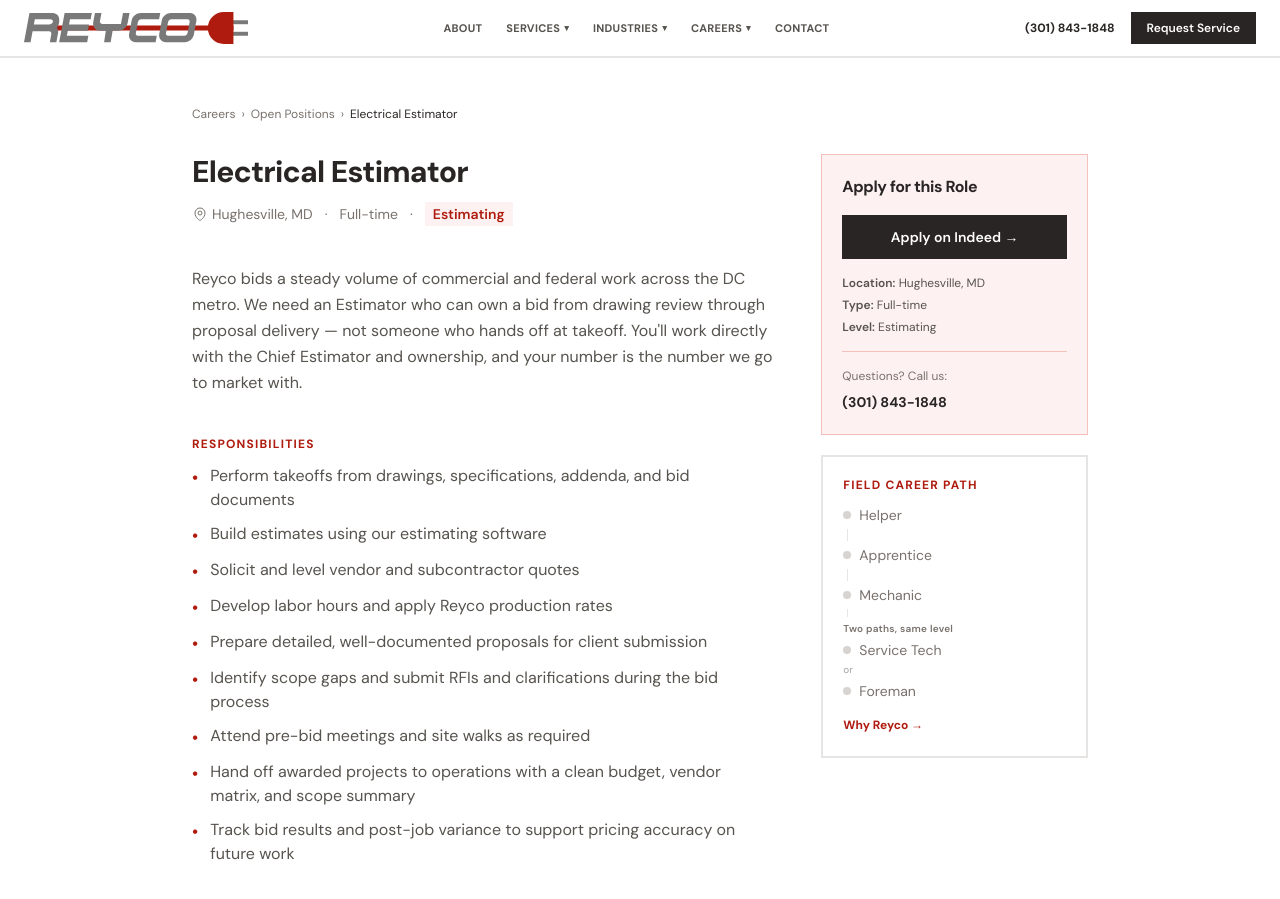
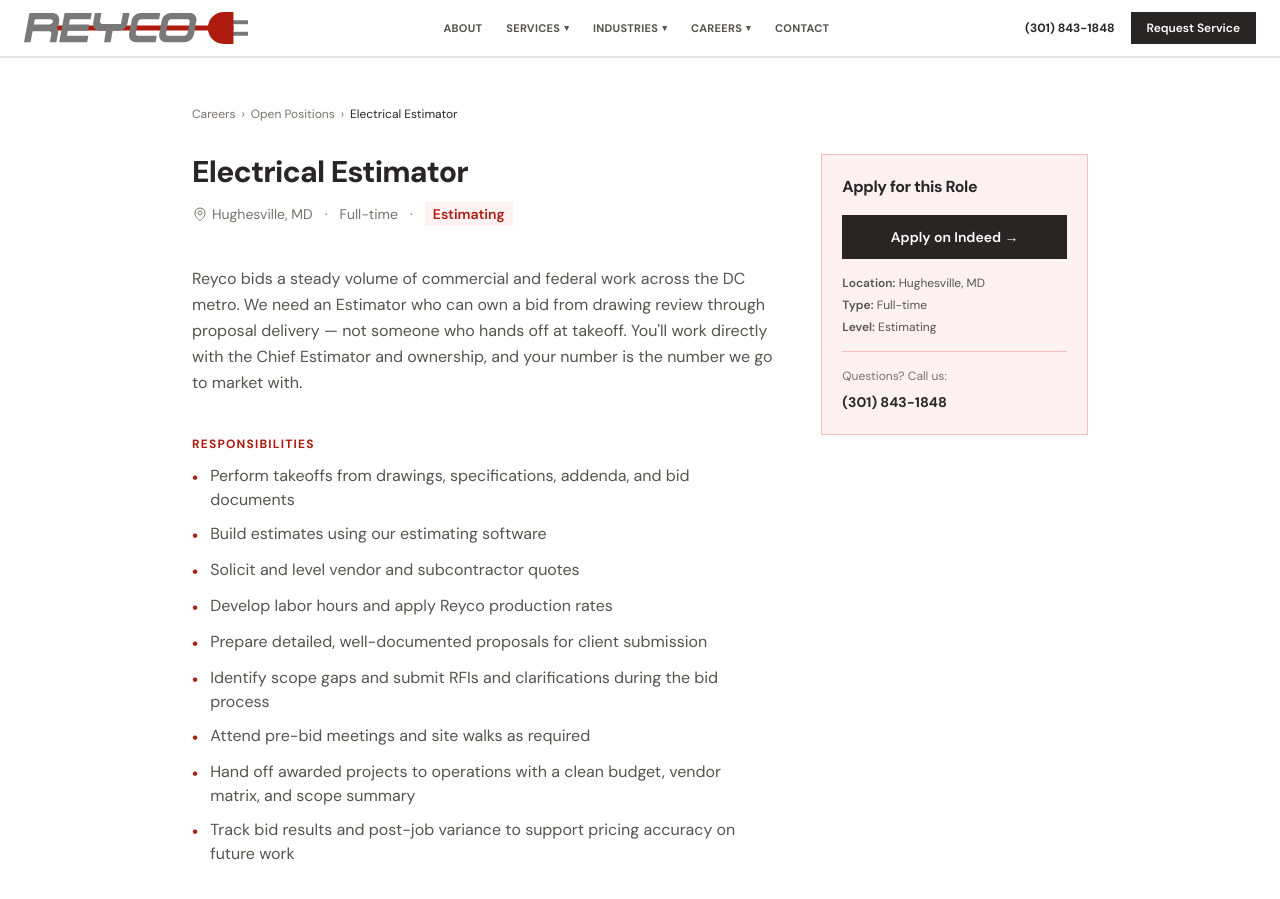
Before and after one commit to reycoelectric/reycoelectric.github.io, a Jekyll site: the page built from _job_openings/electrical-estimator.md, in a window 1280 px wide and 900 px high. Built offline with Jekyll 4.4.1, drawn with Linux system fonts in a browser that asks for light colours.

Commit message:
Job layout: hide field career path sidebar for office-track roles (Estimator)
Made-with: Cursor

```diff
--- a/_layouts/job.html
+++ b/_layouts/job.html
@@ -120,6 +120,8 @@ layout: default
         </div>
       </div>
 
+      {% comment %}Field ladder is irrelevant for office / professional roles (e.g. Estimator).{% endcomment %}
+      {% unless page.track == "office" %}
       <!-- Career path: core rungs, then two senior peer roles (same level) -->
       <div class="border-2 border-stone-200 p-5">
         <div class="section-label">{{ ui.career_path.label }}</div>
@@ -154,6 +156,7 @@ layout: default
         </div>
         <a href="{{ '/careers/why-reyco/' | relative_url }}" class="text-xs font-bold text-reyco-red-700 mt-4 inline-block">{{ ui.career_path.why_reyco_link }}</a>
       </div>
+      {% endunless %}
 
     </div>
   </div>
```
